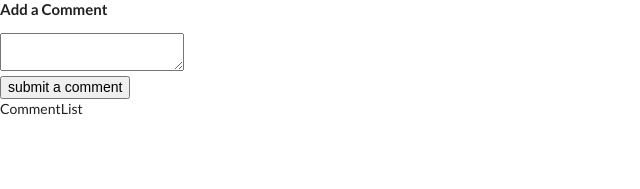
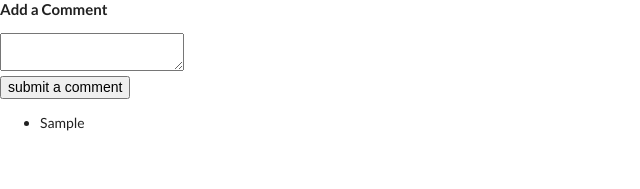
Before and after one commit to mythLabs/playground-react-testing, a React (Create React App) app: page / in a window 1280 px wide. Both pictures are taken after typing "Sample" into the empty fields and a click on the button "submit a comment". Shown: the top 189 px of the page, without its empty margins (0-640 px from the left). Built offline with nearby package versions, Linux system fonts and the light colour scheme.

Commit message:
Testing comment list component

```diff
--- a/src/components/CommentList.js
+++ b/src/components/CommentList.js
@@ -1,7 +1,24 @@
 import React from "react";
+import { connect } from "react-redux";
 
-const CommentList = () => {
-  return <div>CommentList</div>;
-};
+class CommentList extends React.Component {
+  renderComments() {
+    return this.props.comments.map(comment => {
+      return <li key={comment}>{comment}</li>;
+    });
+  }
 
-export default CommentList;
+  render() {
+    return (
+      <div>
+        <ul>{this.renderComments()}</ul>
+      </div>
+    );
+  }
+}
+
+function mapStateToProps(state) {
+  return { comments: state.comments };
+}
+
+export default connect(mapStateToProps)(CommentList);
--- a/src/root.js
+++ b/src/root.js
@@ -3,9 +3,11 @@
 import { createStore } from "redux";
 import reducers from "reducers";
 
-const Root = props => {
+const Root = ({children,intitialState = {}}) => {
   return (
-    <Provider store={createStore(reducers, {})}>{props.children}</Provider>
+    <Provider store={createStore(reducers, intitialState)}>
+      {children}
+    </Provider>
   );
 };
 
```
Also changed, not shown: 2 other files (tests, documents, lock files or other folders).
